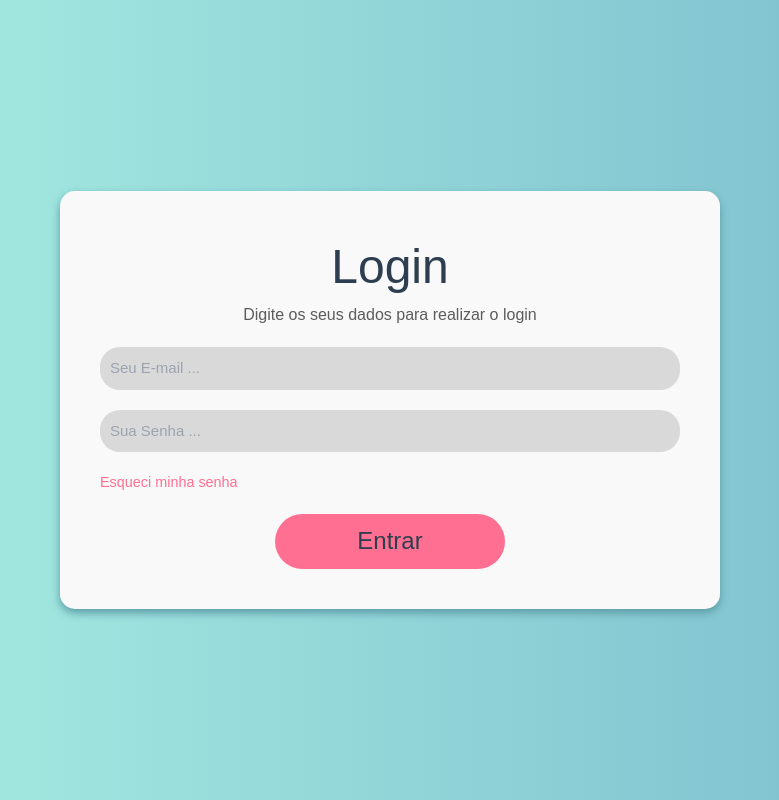
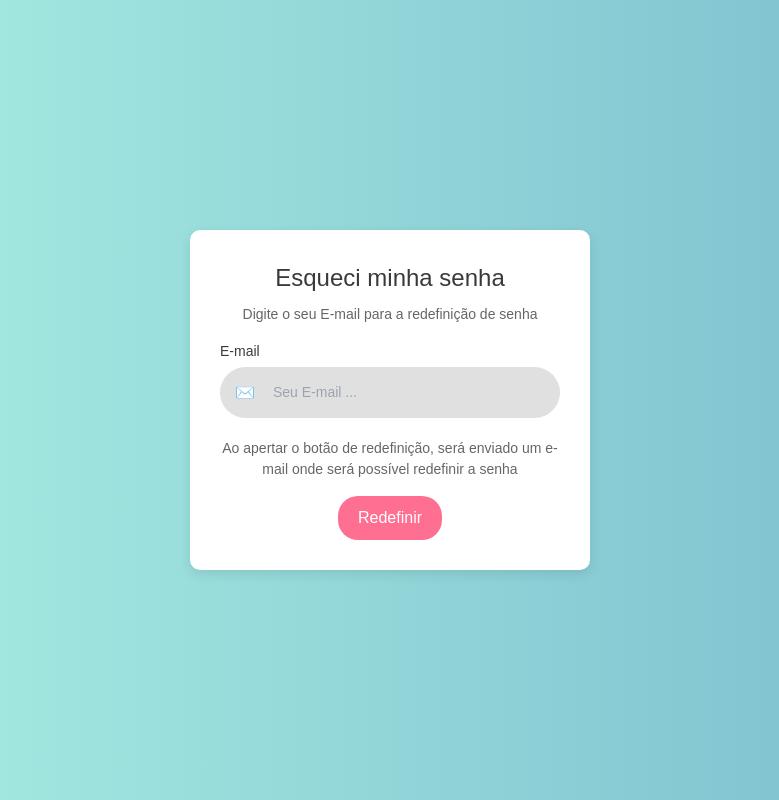
Before and after one commit to dynamostec/agendamento-salas, a Next.js app in the folder front-end/agendamento-salas/: page / in a window 1280 px wide. Shown: the whole page, without its empty margins (250-1029 px from the left). Built offline with nearby package versions, Linux system fonts and the light colour scheme.

Commit message:
Renderizar tela de mudar senha no componente Home

```diff
--- a/front-end/agendamento-salas/src/pages/index.tsx
+++ b/front-end/agendamento-salas/src/pages/index.tsx
@@ -1,10 +1,11 @@
 import Cadastro from "./Telas/cadastro"
 import Login from "./Telas/login"
+import MudarSenha from "./Telas/mudar-senha";
 
 export default function Home() {
   return (
     <>
-      <Login />
+      <MudarSenha />
     </>
   );
 }
```
